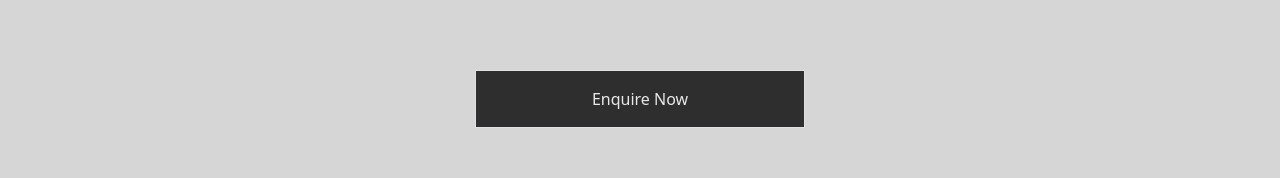
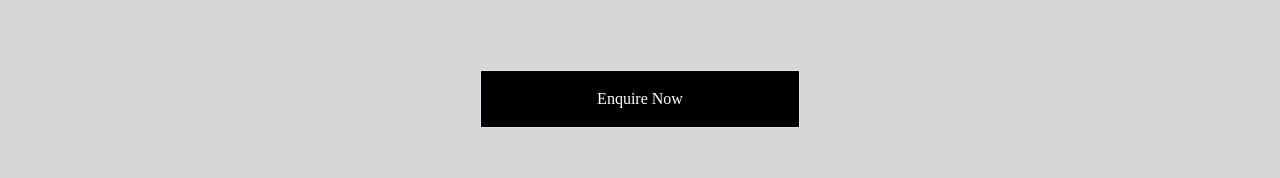
Before and after one commit to nitink3006/Architectural-Studio-Lab, a React (Vite) app in the folder frontend/: page / in a window 1280 px wide. Shown: the part 4185-4363 px from the top of the page. Built offline with nearby package versions, Linux system fonts and the light colour scheme.

Commit message:
Updated the enquire now button

```diff
--- a/frontend/src/Stylesheet/Testimonials.css
+++ b/frontend/src/Stylesheet/Testimonials.css
@@ -31,13 +31,14 @@
 }
 
 .enq_Btn button {
-  background-color: rgba(46, 46, 46, 1);
-  color: rgb(232, 232, 232);
+  background-color: #000;
+  color: white;
   transition: background-color 0.3s ease-in-out;
+  font-family: "Futura";
 }
 
 .enq_Btn button:hover {
-  background-color: #B8B8B8;
+  color: #B0B0B0 !important;
 }
 
 /* Main testimonial container */
--- a/frontend/src/components/Testimonials.jsx
+++ b/frontend/src/components/Testimonials.jsx
@@ -93,7 +93,6 @@ const Testimonials = () => {
   };
 
   return (
-
     <div
       className="bg-Soft_Grey testimonial-container"
       style={{ overflowX: "hidden", overflowY: "hidden" }}
@@ -160,7 +159,7 @@ const Testimonials = () => {
 
         {isOpen && (
           <motion.div
-            className="flex bg-black bg-opacity-50 justify-center fixed inset-0 items-start z-[1000] pt-6"
+            className="flex bg-black bg-opacity-50 justify-center fixed inset-0 items-start z-[1000] pt-10"
             initial={{ opacity: 0 }}
             animate={{ opacity: 1 }}
             exit={{ opacity: 0 }}
@@ -172,7 +171,7 @@ const Testimonials = () => {
               transition={{ duration: 0.4 }}
             >
               <motion.button
-                className="bg-white text-4xl text-gray-400 absolute hover:text-gray-600 right-3 top-3"
+                className="bg-white text-4xl text-gray-600 absolute hover:text-gray-600 right-3 top-3"
                 onClick={() => setIsOpen(false)}
                 whileHover={{ scale: 1.2 }}
                 transition={{ duration: 0.2 }}
```
